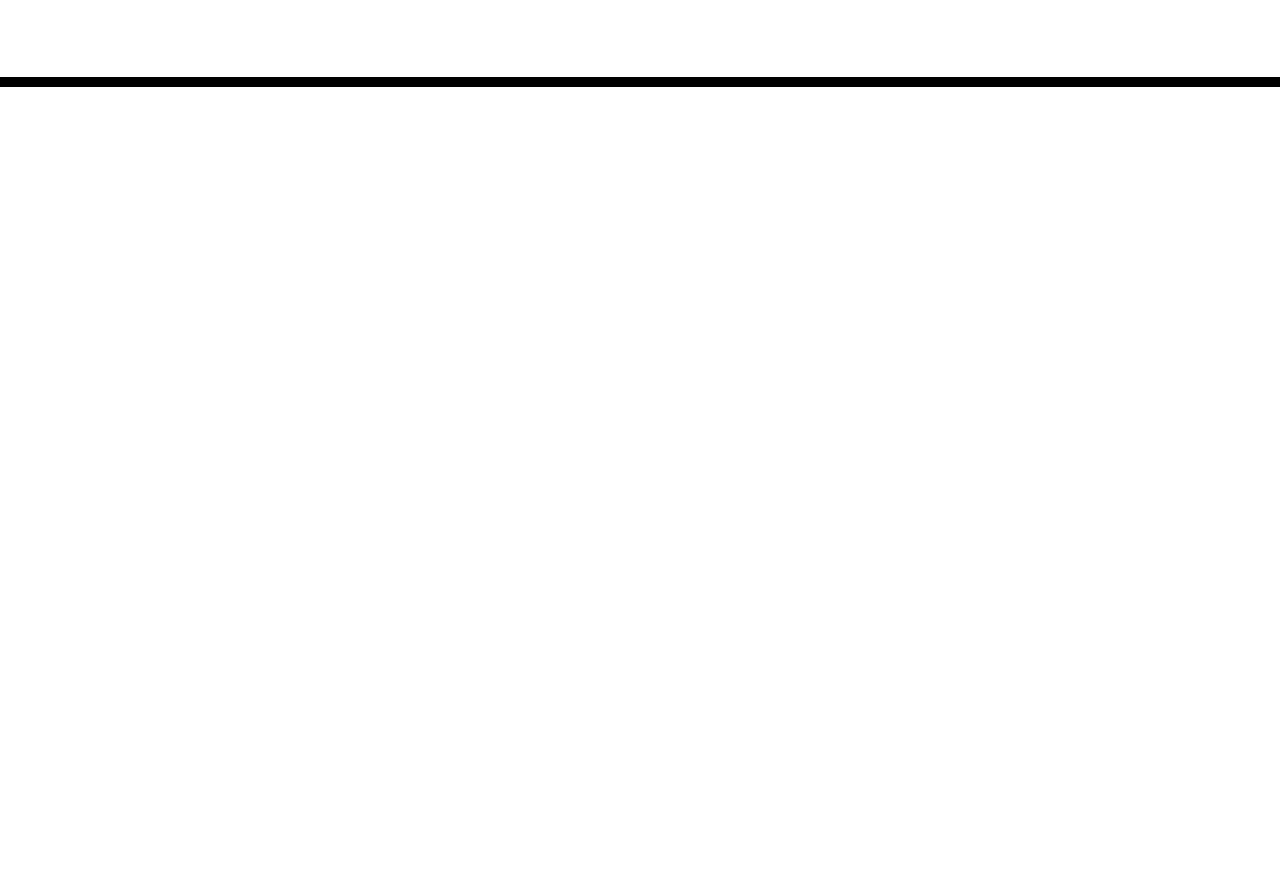
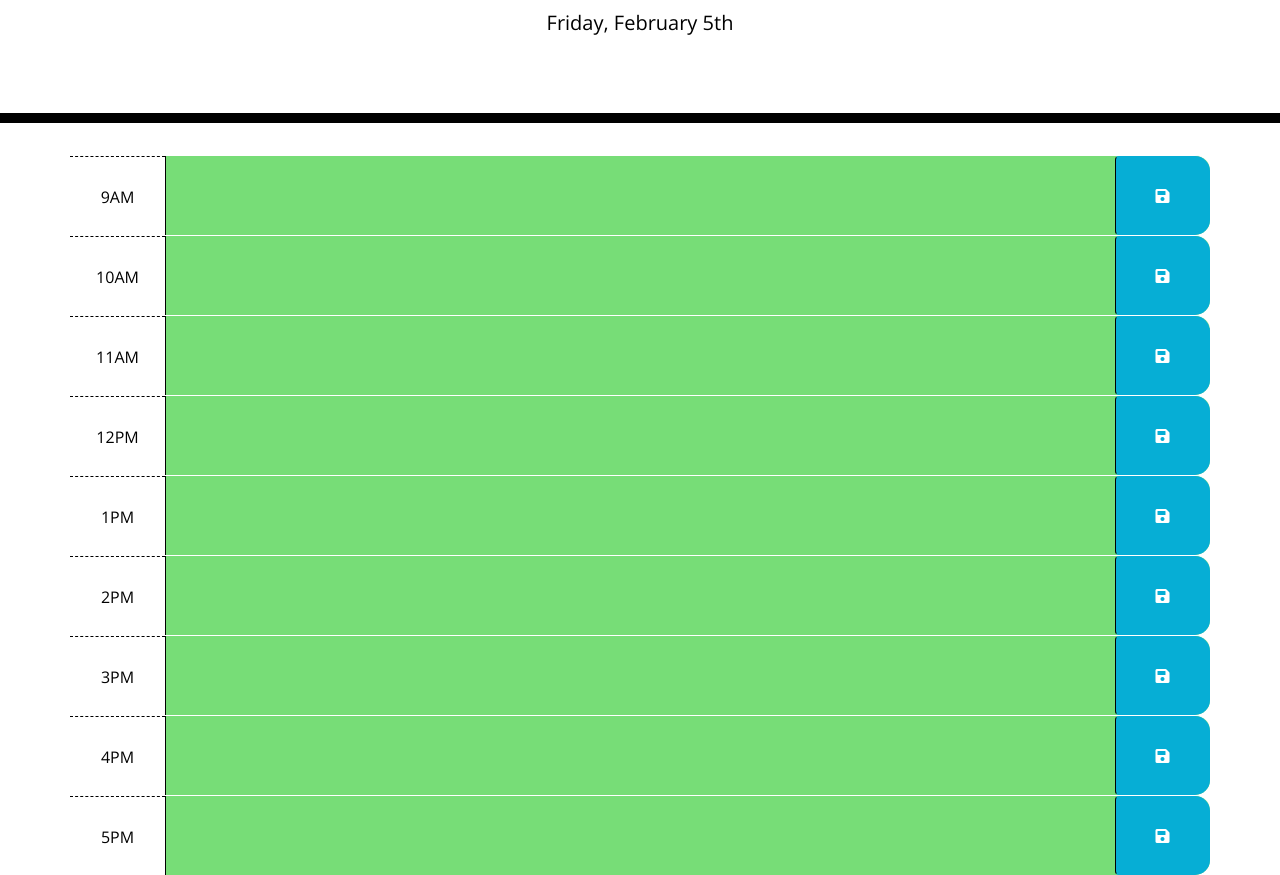
Before and after one commit to hamidalicious/Daily-Work-Scheduler-HW, a plain HTML site: page Develop/index.html in a window 1280 px wide. Shown: the part 181-1056 px from the top of the page. Before the commit the page ends 800 px from the top, so only its background shows below. Drawn offline with nearby package versions, Linux system fonts and the light colour scheme.

Commit message:
jumbotron, container, and rows

```diff
--- a/Develop/index.html
+++ b/Develop/index.html
@@ -1,24 +1,14 @@
 <!DOCTYPE html>
 <html lang="en">
+
 <head>
-    <meta charset="UTF-8" />
-    <meta name="viewport" content="width=device-width, initial-scale=1.0" />
-    <meta http-equiv="X-UA-Compatible" content="ie=edge" />
-    <link
-      rel="stylesheet"
-      href="https://stackpath.bootstrapcdn.com/bootstrap/4.3.1/css/bootstrap.min.css"
-    />
-    <link
-      rel="stylesheet"
-      href="https://use.fontawesome.com/releases/v5.8.1/css/all.css"
-      integrity="sha384-50oBUHEmvpQ+1lW4y57PTFmhCaXp0ML5d60M1M7uH2+nqUivzIebhndOJK28anvf"
-      crossorigin="anonymous"
-    />
-    <link
-      href="https://fonts.googleapis.com/css?family=Open+Sans&display=swap"
-      rel="stylesheet"
-    />
-    <link rel="stylesheet" href="style.css" />
+  <meta charset="UTF-8">
+  <meta name="viewport" content="width=device-width, initial-scale=1.0">
+  <meta http-equiv="X-UA-Compatible" content="ie=edge">
+  <link rel="stylesheet" href="https://stackpath.bootstrapcdn.com/bootstrap/4.3.1/css/bootstrap.min.css">
+  <link rel="stylesheet" href="https://use.fontawesome.com/releases/v5.8.1/css/all.css" integrity="sha384-50oBUHEmvpQ+1lW4y57PTFmhCaXp0ML5d60M1M7uH2+nqUivzIebhndOJK28anvf" crossorigin="anonymous">
+  <link href="https://fonts.googleapis.com/css?family=Open+Sans&display=swap" rel="stylesheet">
+  <link rel="stylesheet" href="style.css">
   <title>Work Day Scheduler</title>
 </head>
 
@@ -29,10 +19,83 @@
     <p id="currentDay" class="lead"></p>
   </header>
   <div class="container">
-      <!-- Timeblocks go here -->
+    <div id="hour-9" class="row time-block">
+      <div class="col-md-1 hour">
+        9AM
+      </div>
+      <textarea class="col-md-10 description">
+      </textarea>
+      <button class="btn saveBtn col-md-1"><i class="fas fa-save"></i></button>
+    </div>
+    <div id="hour-10" class="row time-block">
+      <div class="col-md-1 hour">
+        10AM
+      </div>
+      <textarea class="col-md-10 description">
+      </textarea>
+      <button class="btn saveBtn col-md-1"><i class="fas fa-save"></i></button>
+    </div>
+    <div id="hour-11" class="row time-block">
+      <div class="col-md-1 hour">
+        11AM
+      </div>
+      <textarea class="col-md-10 description">
+      </textarea>
+      <button class="btn saveBtn col-md-1"><i class="fas fa-save"></i></button>
+    </div>
+    <div id="hour-12" class="row time-block">
+      <div class="col-md-1 hour">
+        12PM
+      </div>
+      <textarea class="col-md-10 description">
+      </textarea>
+      <button class="btn saveBtn col-md-1"><i class="fas fa-save"></i></button>
+    </div>
+   <div id="hour-13" class="row time-block">
+      <div class="col-md-1 hour">
+        1PM
+      </div>
+      <textarea class="col-md-10 description">
+      </textarea>
+      <button class="btn saveBtn col-md-1"><i class="fas fa-save"></i></button>
+    </div>
+    <div id="hour-14" class="row time-block">
+      <div class="col-md-1 hour">
+        2PM
+      </div>
+      <textarea class="col-md-10 description">
+      </textarea>
+      <button class="btn saveBtn col-md-1"><i class="fas fa-save"></i></button>
+    </div>
+    <div id="hour-15" class="row time-block">
+     <div class="col-md-1 hour">
+        3PM
+      </div>
+      <textarea class="col-md-10 description">
+      </textarea>
+      <button class="btn saveBtn col-md-1"><i class="fas fa-save"></i></button>
+    </div>
+    <div id="hour-16" class="row time-block">
+      <div class="col-md-1 hour">
+        4PM
+      </div>
+      <textarea class="col-md-10 description">
+      </textarea>
+      <button class="btn saveBtn col-md-1"><i class="fas fa-save"></i></button>
+    </div>
+    <div id="hour-17" class="row time-block">
+      <div class="col-md-1 hour">
+        5PM
+      </div>
+      <textarea class="col-md-10 description">
+      </textarea>
+      <button class="btn saveBtn col-md-1"><i class="fas fa-save"></i></button>
     </div>
 
     <script src="https://cdnjs.cloudflare.com/ajax/libs/jquery/3.2.1/jquery.min.js"></script>
     <script src="https://cdnjs.cloudflare.com/ajax/libs/moment.js/2.24.0/moment.min.js"></script>
+
+    <script src="script.js"></script>
   </body>
+
 </html>
```
Lines whose indentation alone changed are shown as unchanged.
